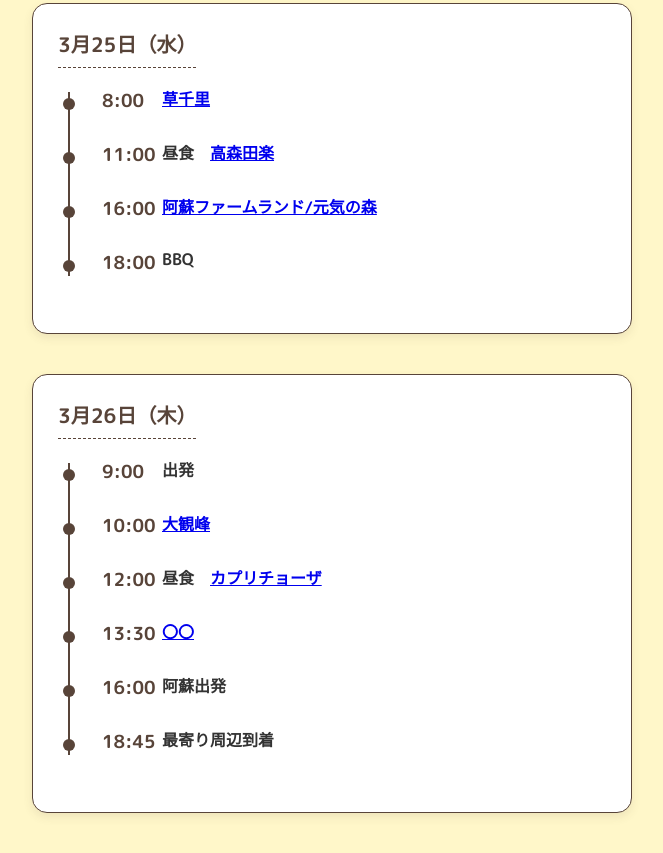
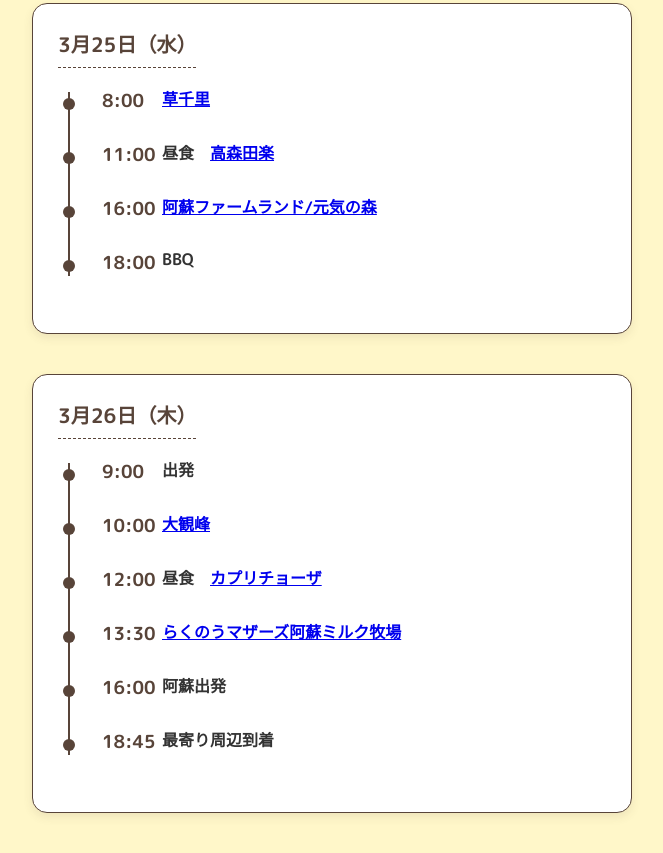
Before and after one commit to nakapara405/Traveling-to-aso, a plain HTML site: page schedule.html in a window 1280 px wide. Shown: the part 740-1593 px from the top of the page, without its empty margins (308-971 px from the left). Drawn offline with nearby package versions, Linux system fonts and the light colour scheme.

Commit message:
Update schedule.html

```diff
--- a/schedule.html
+++ b/schedule.html
@@ -300,7 +300,7 @@
           <div class="timeline-dot"></div>
           <div class="timeline-time">13:30</div>
           <div class="timeline-content">
-            <h3><a href="https://maps.app.goo.gl/kgazm4NTbMix1p3R6" target="_blank" class="map-link">〇〇</a></h3>
+            <h3><a href="https://maps.app.goo.gl/51nsEJvTcB2HW7918" target="_blank" class="map-link">らくのうマザーズ阿蘇ミルク牧場</a></h3>
           </div>
         </div>
         <div class="timeline-entry">
```
